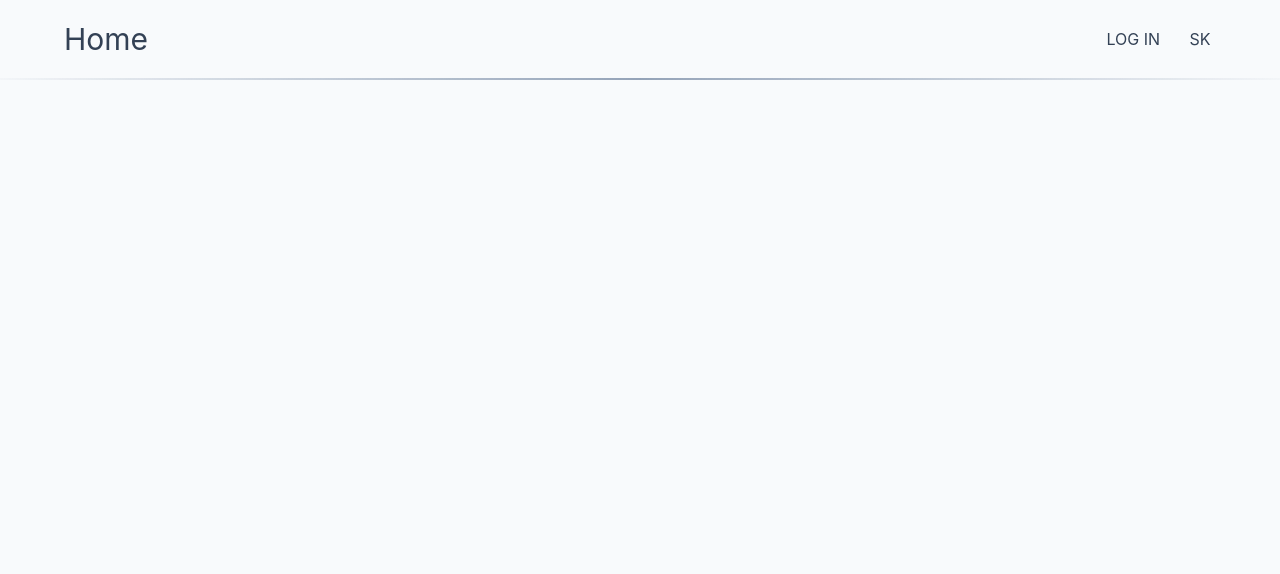
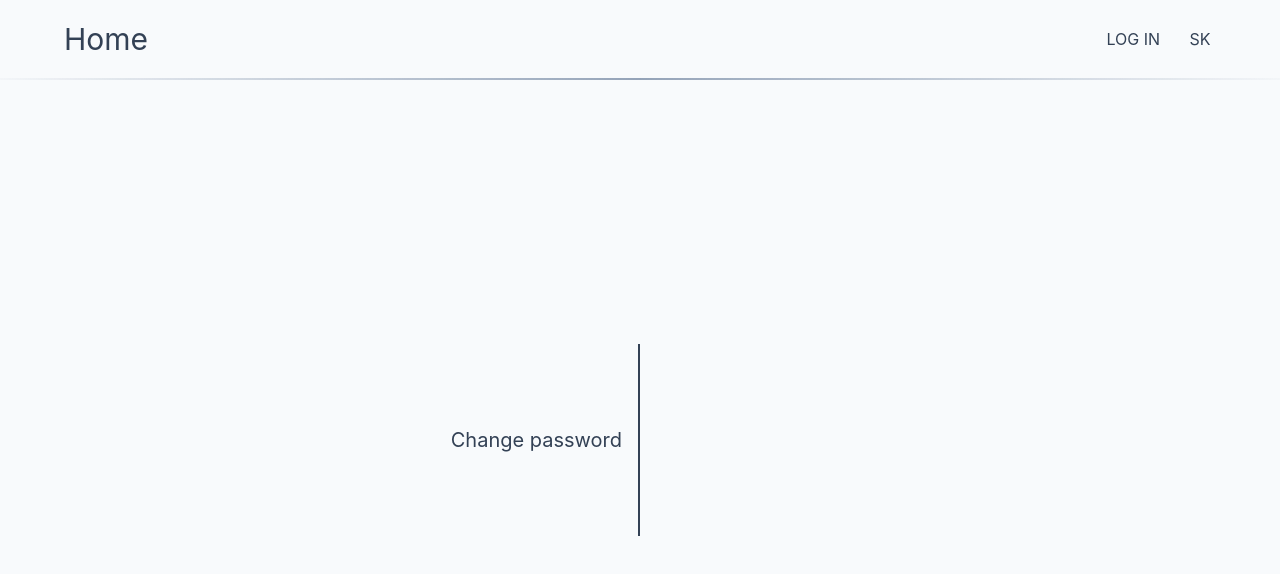
Before and after one commit to PlankoAdam/webte2-sz, a Vue app in the folder frontend/: page /dashboard in a window 1280 px wide. Before the commit this address had no page. Shown: the top 574 px of the page. Built offline with nearby package versions, Linux system fonts and the light colour scheme; what @formkit/vue, oh-vue-icons would draw is missing.

Commit message:
basic dashboard

```diff
--- a/frontend/src/App.vue
+++ b/frontend/src/App.vue
@@ -15,6 +15,13 @@
         >
       </div>
       <div class="flex flex-row justify-end space-x-6 items-center">
+        <RouterLink
+          v-if="userStore.user"
+          to="/dashboard"
+          class="min-w-8 text-center cursor-pointer uppercase hover:text-[var(--color-heading)] hover:drop-shadow-[0_0_5px_var(--color-text)] transition-all"
+        >
+          {{ userStore.user.username }}
+        </RouterLink>
         <RouterLink
           v-if="!userStore.user"
           to="/login"
--- a/frontend/src/router/index.js
+++ b/frontend/src/router/index.js
@@ -3,6 +3,8 @@ import HomeView from '../views/HomeView.vue'
 import LoginView from '@/views/LoginView.vue'
 import SignupView from '@/views/SignupView.vue'
 import QuestionsView from '@/views/QuestionsView.vue'
+import DashboardView from '@/views/DashboardView.vue'
+import ChangePasswordView from '@/views/dashboard-views/ChangePasswordView.vue'
 
 const router = createRouter({
   history: createWebHistory(import.meta.env.BASE_URL),
@@ -26,6 +28,17 @@ const router = createRouter({
       path: '/questions',
       name: 'questions',
       component: QuestionsView
+    },
+    {
+      path: '/dashboard',
+      name: 'dashboard',
+      component: DashboardView,
+      children: [
+        {
+          path: 'change-password',
+          component: ChangePasswordView
+        }
+      ]
     }
   ]
 })
--- /dev/null
+++ b/frontend/src/views/DashboardView.vue
@@ -0,0 +1,22 @@
+<template>
+  <main class="flex justify-center">
+    <div class="grid grid-cols-2">
+      <div class="border-e-2 border-[var(--color-text)] min-h-48 content-center">
+        <div class="flex flex-row me-4 justify-end">
+          <RouterLink
+            to="/dashboard/change-password"
+            class="text-xl cursor-pointer hover:text-[var(--color-heading)] transition-all"
+            >Change password</RouterLink
+          >
+        </div>
+      </div>
+      <div class="ms-8">
+        <RouterView></RouterView>
+      </div>
+    </div>
+  </main>
+</template>
+
+<script setup>
+import { RouterLink, RouterView } from 'vue-router'
+</script>
--- /dev/null
+++ b/frontend/src/views/dashboard-views/ChangePasswordView.vue
@@ -0,0 +1,11 @@
+<template>
+  <main class="flex justify-center">
+    <div>
+      <FormKit type="form">
+        <FormKit label="Current password" type="password" validation="required"></FormKit>
+        <FormKit label="New password" type="password" validation="required"></FormKit>
+        <FormKit label="Confirm new password" type="password" validation="required"></FormKit>
+      </FormKit>
+    </div>
+  </main>
+</template>
```
